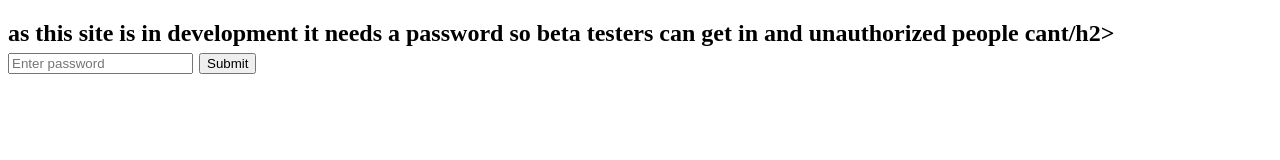
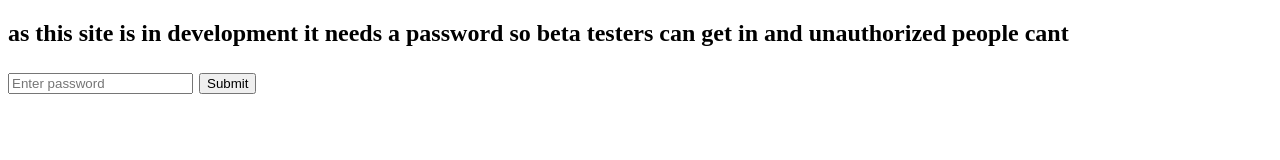
Before and after one commit to unknonusr/finnsgames, a plain HTML site: page index.html in a window 1280 px wide. Drawn offline with Linux system fonts and the light colour scheme.

Commit message:
Update index.html

```diff
--- a/index.html
+++ b/index.html
@@ -11,7 +11,8 @@
     </style>
 </head>
 <body>
-    <h2>as this site is in development it needs a password so beta testers can get in and unauthorized people cant/h2>
+
+    <h2>as this site is in development it needs a password so beta testers can get in and unauthorized people cant<h2>
     <input type="password" id="passwordInput" placeholder="Enter password">
     <button onclick="checkPassword()">Submit</button>
 
```
